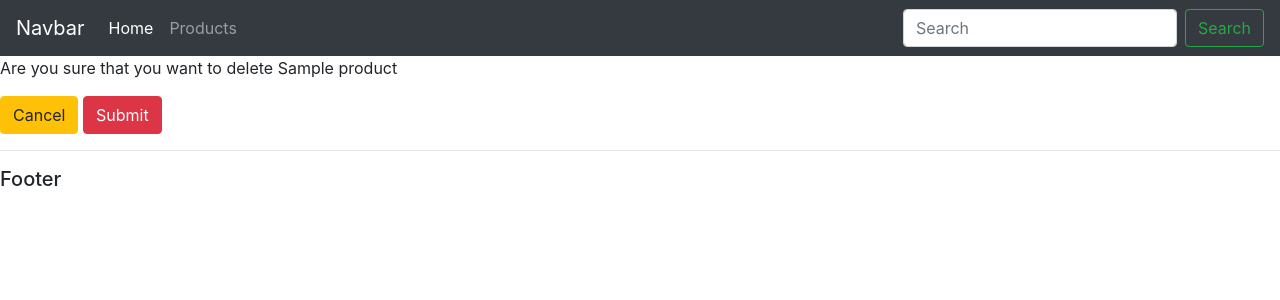
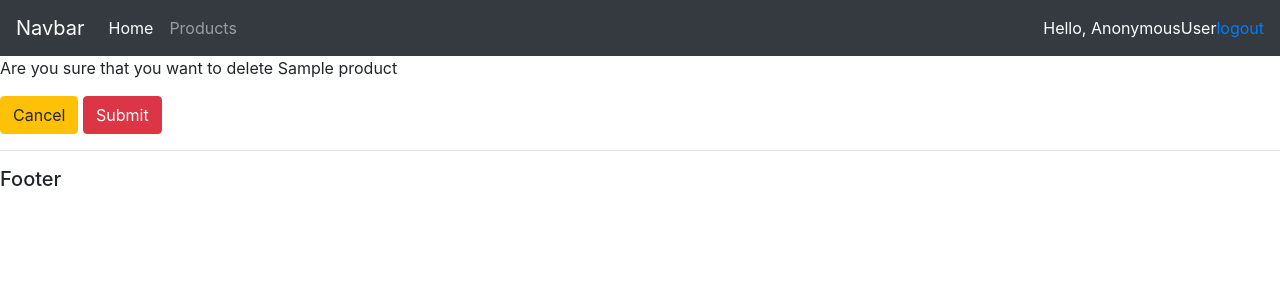
Before and after one commit to SuperAlina2020/Online_delivery, a Django app: page /delete_order/1/ in a window 1280 px wide. Shown: the top 300 px of the page. Run offline with Django 3.2, Linux system fonts and the light colour scheme; tables that the repository leaves empty hold one stand-in row (values such as "Sample post"); some libraries are stand-ins or nearby versions.

Commit message:
add logout

```diff
--- a/online_shop/store/templates/store/navbar.html
+++ b/online_shop/store/templates/store/navbar.html
@@ -14,9 +14,7 @@
       </li>
 
     </ul>
-    <form class="form-inline my-2 my-lg-0">
-      <input class="form-control mr-sm-2" type="search" placeholder="Search" aria-label="Search">
-      <button class="btn btn-outline-success my-2 my-sm-0" type="submit">Search</button>
-    </form>
+       <span style="color:#ffffff">Hello, {{ request.user }}</span>
+   <span><a href=" {% url 'logout' %}">logout</a></span>
   </div>
 </nav>
```
